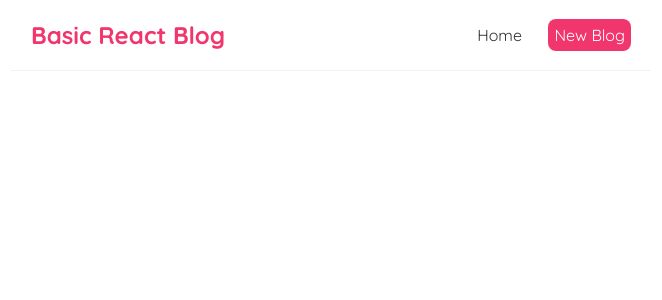
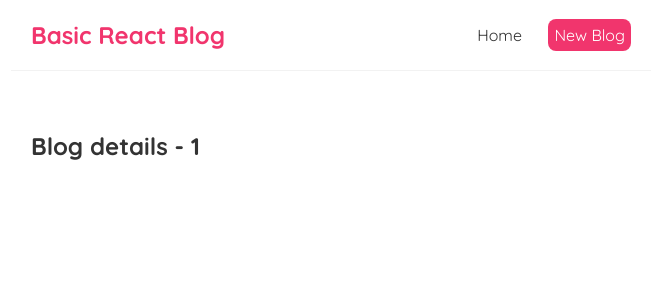
Before and after one commit to TandohAnthonyNwiAckah/basic_blog_react, a React (Create React App) app: page /blogs/1 in a window 1280 px wide. Shown: the top 300 px of the page, without its empty margins (309-971 px from the left). Built offline with nearby package versions, Linux system fonts and the light colour scheme.

Commit message:
commiut route parameter

```diff
--- a/src/App.js
+++ b/src/App.js
@@ -2,6 +2,7 @@
 import Home from "./Home";
 import { BrowserRouter as Router, Route, Switch } from "react-router-dom";
 import Create from "./Create";
+import BlogDetails from "./BlogDetails";
 
 function App() {
   return (
@@ -17,6 +18,10 @@
             <Route path="/create">
               <Create />
             </Route>
+
+            <Route path="/blogs/:id">
+              <BlogDetails />
+            </Route>
           </Switch>
         </div>
       </div>
--- /dev/null
+++ b/src/BlogDetails.js
@@ -0,0 +1,13 @@
+import { useParams } from "react-router-dom";
+
+const BlogDetails = () => {
+  const { id } = useParams();
+
+  return (
+    <div className="blog-details">
+      <h2>Blog details - {id}</h2>
+    </div>
+  );
+};
+
+export default BlogDetails;
--- a/src/BlogList.js
+++ b/src/BlogList.js
@@ -1,3 +1,5 @@
+import { Link } from "react-router-dom/cjs/react-router-dom.min";
+
 const BlogList = ({ blogs, title }) => {
   //   const blogs = props.blogs;
   //   const title = props.title;
@@ -7,9 +9,10 @@
       <h2>{title}</h2>
       {blogs.map((blog) => (
         <div className="blog-preview" key={blog.id}>
-          <h2>{blog.title}</h2>
-          <p>Written by {blog.author}</p>
-          {/* <button onClick={() => hideBlog(blog.id)}>Hide blog</button> */}
+          <Link to={`/blogs/${blog.id}`}>
+            <h2>{blog.title}</h2>
+            <p>Written by {blog.author}</p>
+          </Link>
         </div>
       ))}
     </div>
--- a/src/index.css
+++ b/src/index.css
@@ -54,3 +54,7 @@
   color: #f1356d;
   margin-bottom: 8px;
 }
+
+.blog-preview a {
+  text-decoration: none;
+}
```
